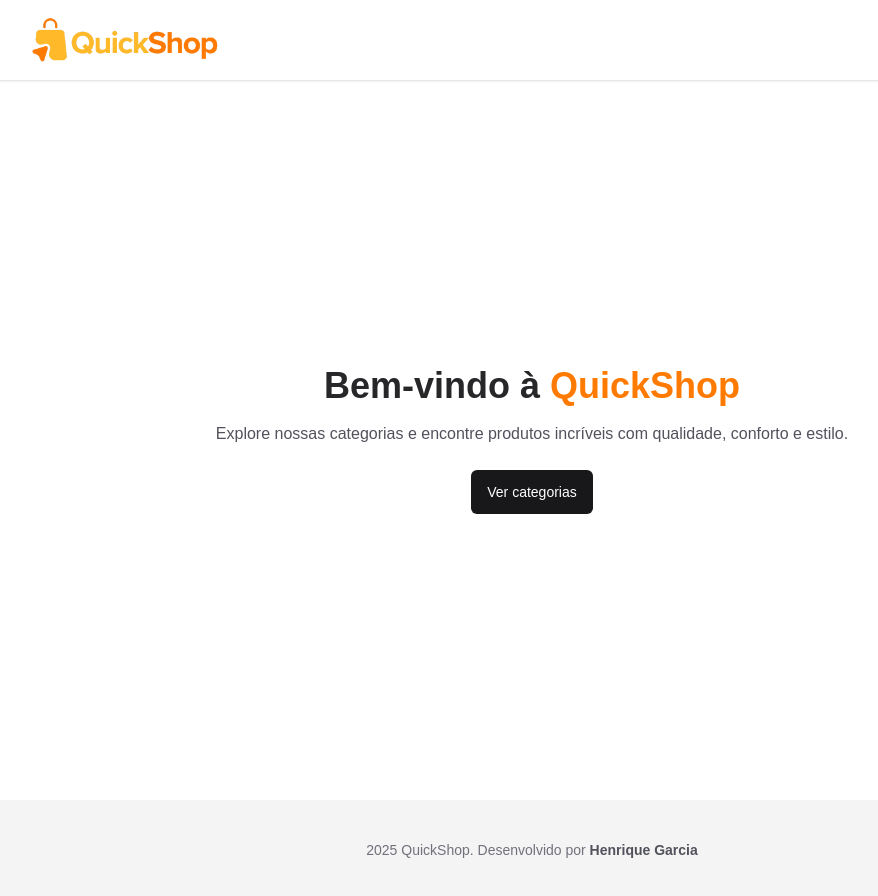
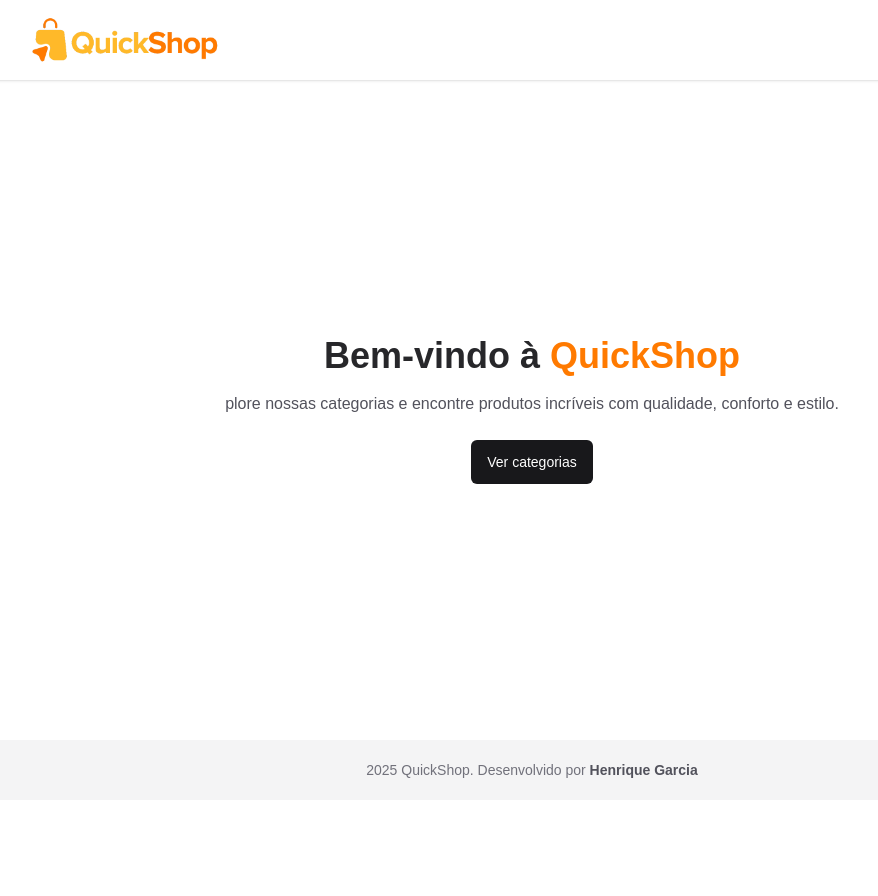
Before and after one commit to henriquegarcia-web/quick-product-page, a Next.js app: page / in a window 1280 px wide. Shown: the top 896 px of the page, without its empty margins (108-986 px from the left). After the commit the page ends 800 px from the top, so only its background shows below. Built offline with nearby package versions, Linux system fonts and the light colour scheme.

Commit message:
chore: Ajustes e melhorias

```diff
--- a/src/app/categorias/[category]/[slug]/page.tsx
+++ b/src/app/categorias/[category]/[slug]/page.tsx
@@ -35,14 +35,14 @@
   }
 
   return (
-    <>
+    <div className="flex flex-col min-h-[calc(100vh-var(--header-height))] py-8">
       <Breadcrumb
         category={{ name: category?.name || '', slug: category?.slug || '' }}
         product={{ name: product.name, slug: product.slug }}
       />
 
       <div className="mt-6 flex flex-col gap-8 md:flex-row md:items-start">
-        <div className="w-full md:w-[35vw] max-w-[540px]">
+        <div className="w-full md:w-[35vw] md:max-w-[540px]">
           <ImageGallery images={currentVariant.images} />
         </div>
 
@@ -77,6 +77,6 @@
           <DeliveryChecker />
         </div>
       </div>
-    </>
+    </div>
   )
 }
--- a/src/app/categorias/[category]/page.tsx
+++ b/src/app/categorias/[category]/page.tsx
@@ -15,7 +15,7 @@
   const products = ecommerce.products.filter((p) => p.categoryId === category.id)
 
   return (
-    <div className="space-y-6">
+    <div className="flex flex-col gap-y-6 min-h-[var(--home-height)] py-8">
       <ReturnLink path="/categorias" text="Ver todas as categorias" />
 
       <h1 className="text-2xl font-bold text-zinc-800">{category.name}</h1>
--- a/src/app/categorias/page.tsx
+++ b/src/app/categorias/page.tsx
@@ -7,7 +7,7 @@
   const categories = ecommerce.categories
 
   return (
-    <div className="space-y-6">
+    <div className="flex flex-col gap-y-6 min-h-[var(--home-height)] py-8">
       <ReturnLink path="/" text="Voltar para o início" />
 
       <h1 className="text-2xl font-bold text-zinc-800">Categorias</h1>
--- a/src/app/page.tsx
+++ b/src/app/page.tsx
@@ -2,12 +2,12 @@
 
 export default function Home() {
   return (
-    <section className="flex flex-1 flex-col items-center justify-center text-center">
+    <section className="flex flex-col items-center justify-center h-[var(--home-height)] py-8 text-center">
       <h1 className="mb-4 text-4xl font-bold text-zinc-800">
         Bem-vindo à <b className="text-[var(--brand-primary)]">QuickShop</b>
       </h1>
       <p className="mb-6 text-zinc-600 text-base">
-        Explore nossas categorias e encontre produtos incríveis com qualidade, conforto e estilo.
+        plore nossas categorias e encontre produtos incríveis com qualidade, conforto e estilo.
       </p>
       <Button to="/categorias" type="link">
         Ver categorias
--- a/src/components/product/Breadcrumb.tsx
+++ b/src/components/product/Breadcrumb.tsx
@@ -27,7 +27,7 @@
 
       <LuChevronRight className="mx-2 h-4 w-4" aria-hidden />
 
-      <span className="text-zinc-900 font-medium" aria-current="page">
+      <span className="text-zinc-900 font-medium line-clamp-1" aria-current="page">
         {product.name}
       </span>
     </nav>
--- a/src/components/shared/Footer.tsx
+++ b/src/components/shared/Footer.tsx
@@ -1,6 +1,6 @@
 export default function Footer() {
   return (
-    <footer className="flex w-full h-[var(--footer-height)] justify-center items-center px-6 bg-zinc-100">
+    <footer className="flex w-full h-[var(--footer-height)] justify-center items-center px-6 bg-zinc-100 text-center">
       <span className="text-sm text-zinc-500">
         {new Date().getFullYear()} QuickShop. Desenvolvido por{' '}
         <a
--- a/src/components/shared/Logo.tsx
+++ b/src/components/shared/Logo.tsx
@@ -1,8 +1,11 @@
 import Image from 'next/image'
+import Link from 'next/link'
+
 import { ecommerce } from '@/data/ecommerce'
 
 export default function Logo() {
   return (
+    <Link href="/">
       <Image
         src={ecommerce.store.logo}
         alt="Logo da QuickShop"
@@ -11,5 +14,6 @@
         priority
         className="h-auto w-auto max-h-14"
       />
+    </Link>
   )
 }
--- a/src/components/shared/MainLayout.tsx
+++ b/src/components/shared/MainLayout.tsx
@@ -5,8 +5,8 @@
   return (
     <>
       <Header />
-      <main className="flex justify-center w-full min-h-screen pt-[var(--header-height)] px-6">
-        <div className="flex flex-col w-full max-w-[var(--wrapper-width)] py-8">{children}</div>
+      <main className="flex justify-center w-full pt-[var(--header-height)] px-6">
+        <div className="w-full max-w-[var(--wrapper-width)]">{children}</div>
       </main>
       <Footer />
     </>
--- a/src/styles/globals.css
+++ b/src/styles/globals.css
@@ -11,8 +11,9 @@
   --wrapper-width: 1000px;
 
   --header-height: 80px;
-  --footer-height: 100px;
+  --footer-height: 60px;
   --input-height: 44px;
+  --home-height: calc(100vh - var(--header-height) - var(--footer-height));
 }
 
 @theme inline {
```
Lines whose indentation alone changed are shown as unchanged.
